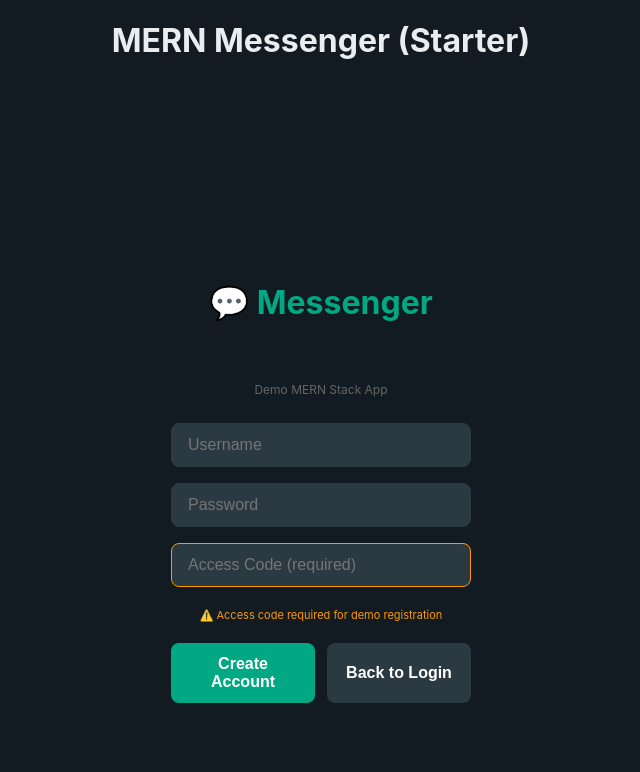
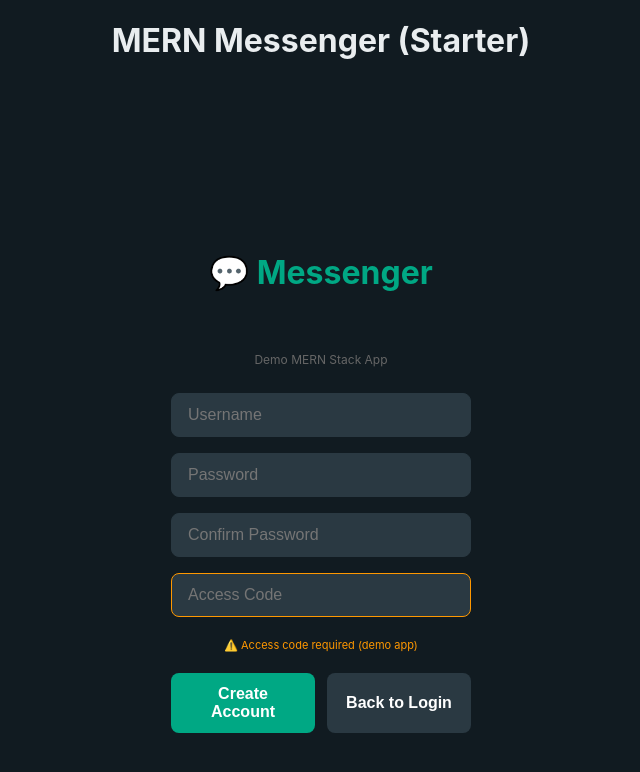
Before and after one commit to denisgerad/mern-messenger-starter, a React (Vite) app in the folder frontend/: page / in a window 1280 px wide. Both pictures are taken after a click on the button "Register". Shown: the top 772 px of the page, without its empty margins (319-959 px from the left). Built offline with nearby package versions, Linux system fonts and the light colour scheme; no server answers.

Commit message:
Fix logout redirect and add password confirmation
- Logout now redirects back to login page
- Registration form now has 4 fields: username, password, confirm password, access code
- Add password matching validation before registration
- Improve UX with proper form flow

```diff
--- a/frontend/src/pages/Chat.jsx
+++ b/frontend/src/pages/Chat.jsx
@@ -1,4 +1,5 @@
 import React, { useContext, useEffect, useState, useRef } from 'react'
+import { useNavigate } from 'react-router-dom'
 import io from 'socket.io-client'
 import { AuthContext } from '../context/AuthContext'
 import ChatList from '../components/ChatList'
@@ -11,6 +12,7 @@ const SOCKET_URL = import.meta.env.VITE_SOCKET_URL || 'http://localhost:5000'
 
 export default function Chat(){
 const { user, logout } = useContext(AuthContext)
+const navigate = useNavigate()
 const [socket, setSocket] = useState(null)
 const [activeConversation, setActiveConversation] = useState(null)
 const [onlineUsers, setOnlineUsers] = useState([])
@@ -56,7 +58,7 @@ return (
 						<Avatar name={user.username} size={40} />
 						<h3 style={{ margin: 0 }}>{user.username}</h3>
 					</div>
-					<button className="logout-button" onClick={logout}>Logout</button>
+					<button className="logout-button" onClick={async () => { await logout(); navigate('/'); }}>Logout</button>
 				</div>
 <ChatList onSelect={setActiveConversation} onlineUsers={onlineUsers} selectedUser={activeConversation} />
 </aside>
--- a/frontend/src/pages/Login.jsx
+++ b/frontend/src/pages/Login.jsx
@@ -7,6 +7,7 @@ export default function Login(){
 const { login, register } = useContext(AuthContext)
 const [username, setUsername] = useState('')
 const [password, setPassword] = useState('')
+const [confirmPassword, setConfirmPassword] = useState('')
 const [accessCode, setAccessCode] = useState('')
 const [isRegistering, setIsRegistering] = useState(false)
 const navigate = useNavigate()
@@ -23,6 +24,11 @@ alert(err.response?.data?.message || 'Login failed')
 
 
 const handleRegister = async () => {
+if (password !== confirmPassword) {
+	alert('Passwords do not match')
+	return
+}
+
 try{
 await register({ username, password, accessCode })
 navigate('/chat')
@@ -52,14 +58,15 @@ return (
 				<>
 <input placeholder="Username" value={username} onChange={e=>setUsername(e.target.value)} />
 <input placeholder="Password" type="password" value={password} onChange={e=>setPassword(e.target.value)} />
+<input placeholder="Confirm Password" type="password" value={confirmPassword} onChange={e=>setConfirmPassword(e.target.value)} />
 <input
-						placeholder="Access Code (required)"
+						placeholder="Access Code"
 						value={accessCode}
 						onChange={e=>setAccessCode(e.target.value)}
 						style={{ borderColor: '#ff9800' }}
 					/>
 					<p style={{ fontSize: '11px', color: '#ff9800', margin: '5px 0' }}>
-						⚠️ Access code required for demo registration
+						⚠️ Access code required (demo app)
 					</p>
 					<div style={{ display: 'flex', gap: 12, width: '300px' }}>
 <button onClick={handleRegister}>Create Account</button>
```
